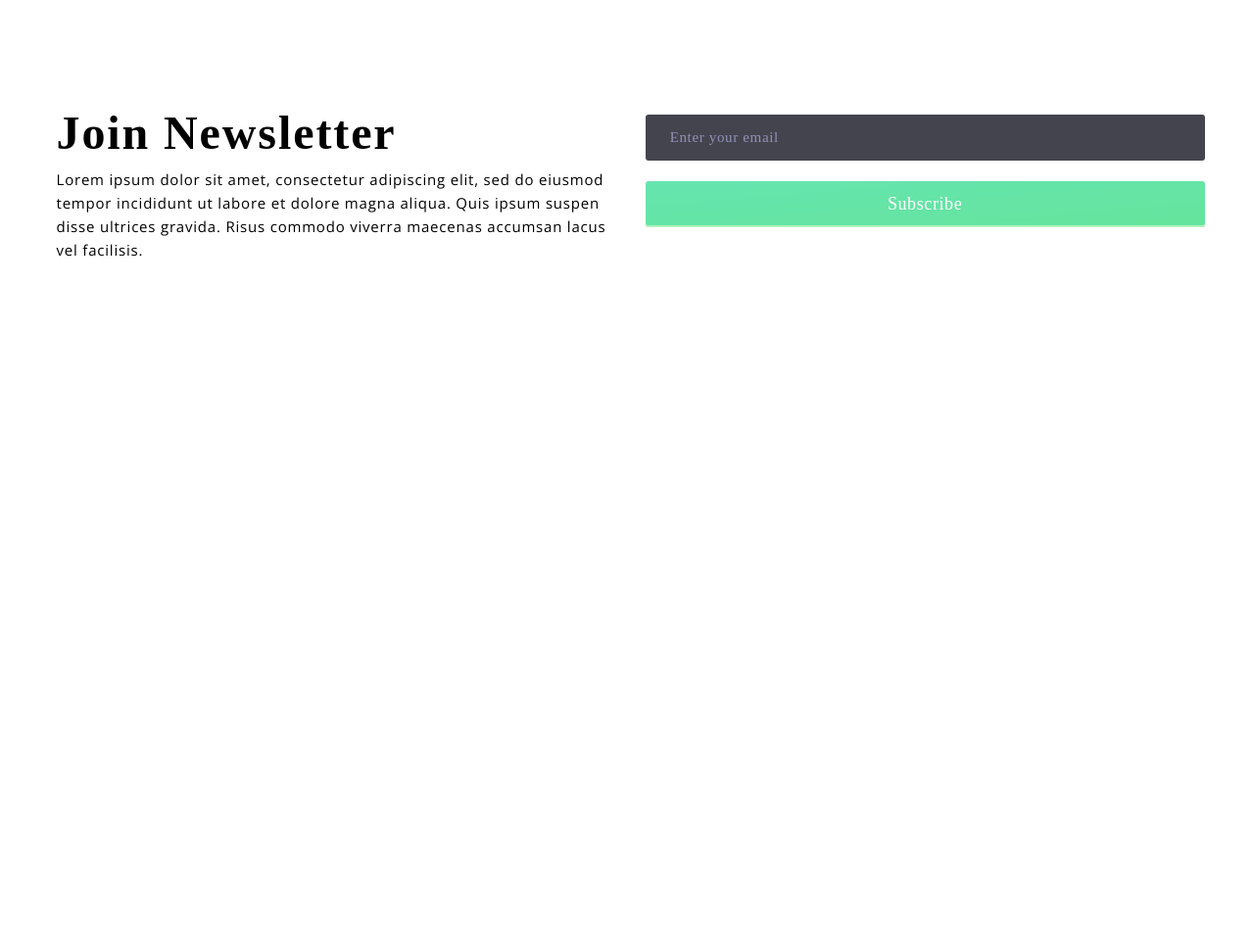
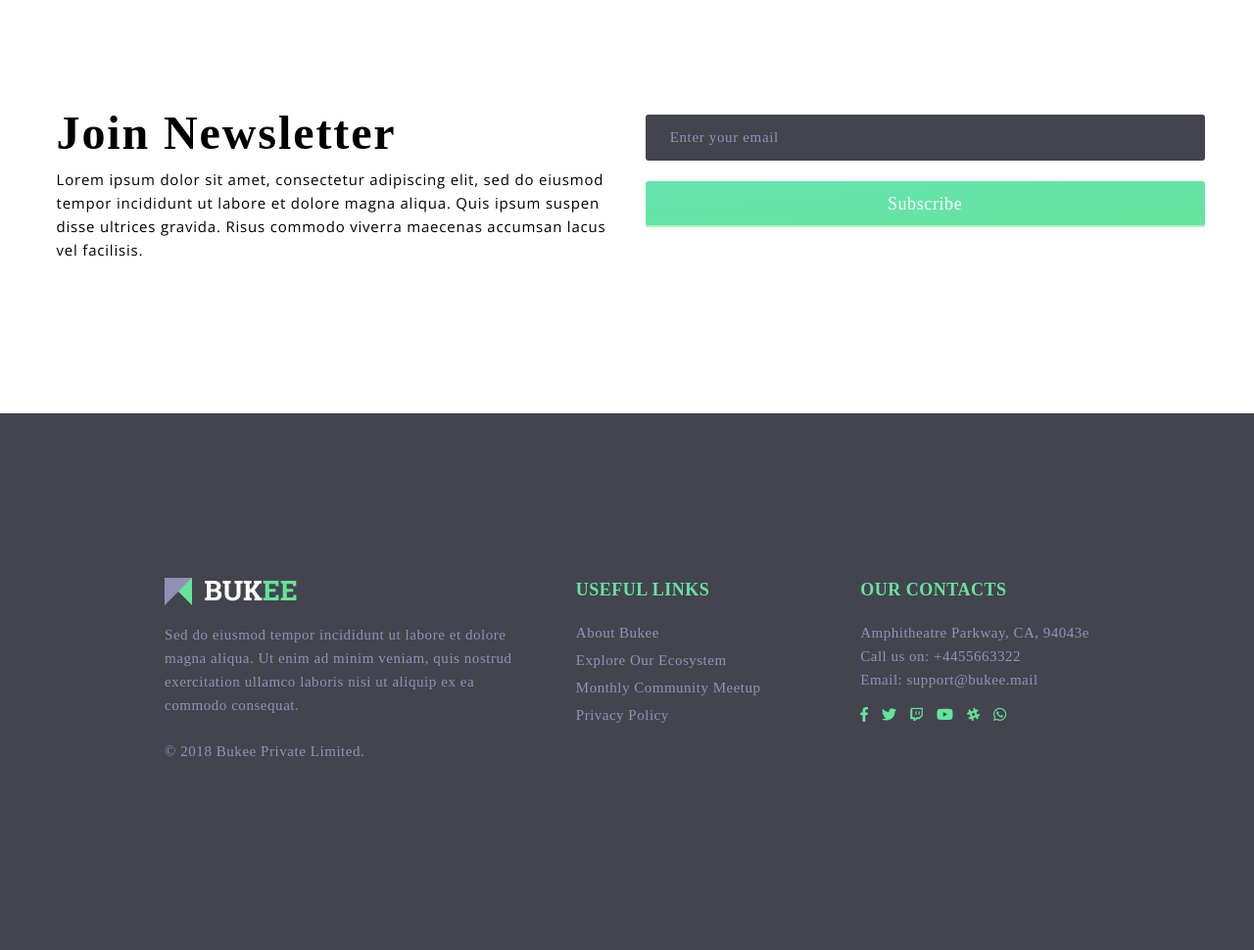
Before and after one commit to Rust145/Bukee, a website: page src/views/index.html in a window 1280 px wide. Shown: the part 6220-7190 px from the top of the page at 98% size. Before the commit the page ends 6487 px from the top, so only its background shows below. Drawn offline with nearby package versions, Linux system fonts and the light colour scheme; files that its build step writes are made by us from their sources.

Commit message:
add block footer

```diff
--- a/src/styles/main.scss
+++ b/src/styles/main.scss
@@ -528,6 +528,7 @@ h3 {
 .block-letter {
     display: flex;
     justify-content: space-between;
+    padding-bottom: 155px;
     &-item {
         flex-basis: 49%;
     }
@@ -580,7 +581,67 @@ h3 {
         }
     }
 }
-
+.footer {
+    background-color: $bg-dark-color;
+    color: $gray-color;
+    padding: 168px;
+}
+.block-footer {
+    display: flex;
+    justify-content: space-between;
+    &>div {
+        &>p {
+        letter-spacing: 0.55px;
+        margin-bottom: 23px;
+    }
+    }
+    .block-footer1 {
+        width: 375px;
+    }
+    .block-footer2 {
+        margin-left: -57px;
+        .list-letter {
+        letter-spacing: 0.5px;
+        margin-bottom: 4px;
+    }
+    }
+    .block-footer3 {
+        .list-letter {
+        letter-spacing: 0.5px;
+    }
+    }
+    &__logo {
+        display: block;
+        width: 137px;
+        height: 32px;
+        background-image: url(../img/logo2.svg);
+        background-repeat: no-repeat;
+        margin-bottom: 14px;
+    }
+    &__title {
+        font-size: 18px;
+        color: $accent-color;
+        text-transform: uppercase;
+        margin-bottom: 20px;
+        letter-spacing: 0.5px
+    }
+    &__list {
+        list-style-type: none;
+        padding-left: 0;
+        margin-bottom: -3px;
+    }
+    &__social {
+        display: flex;
+        list-style-type: none;
+        padding-left: 0;
+        &>li {
+            margin-right: 14px;
+            &>a {
+            color: $accent-color;
+            }
+        }
+    }
+}
 
 
 
--- a/src/views/index.html
+++ b/src/views/index.html
@@ -236,6 +236,42 @@
                 </div>
             </div>
         </div>
+        <div class="footer">
+            <div class="wrap">
+                <div class="block-footer">
+                    <div class="block-footer1">
+                        <a href="" class="block-footer__logo"></a>
+                        <p>Sed do eiusmod tempor incididunt ut labore et dolore magna aliqua. Ut enim ad minim veniam, quis nostrud exercitation ullamco laboris nisi ut aliquip ex ea commodo consequat.</p>
+                        <p>© 2018 Bukee Private Limited.</p>
+                    </div>
+                    <div class="block-footer2">
+                        <h2 class="block-footer__title">Useful Links</h2>
+                        <ul class="block-footer__list">
+                            <li class="list-letter">About Bukee</li>
+                            <li class="list-letter">Explore Our Ecosystem</li>
+                            <li class="list-letter">Monthly Community Meetup</li>
+                            <li class="list-letter">Privacy Policy</li>
+                        </ul>
+                    </div>
+                    <div class="block-footer3">
+                        <h2 class="block-footer__title">Our Contacts</h2>
+                        <ul class="block-footer__list">
+                            <li class="list-letter">Amphitheatre Parkway, CA, 94043e</li>
+                            <li class="list-letter">Call us on: +4455663322</li>
+                            <li class="list-letter">Email: support@bukee.mail</li>
+                        </ul>
+                        <ul class="block-footer__social">
+                            <li><a href=""><i class="fab fa-facebook-f"></i></a></li>
+                            <li><a href=""><i class="fab fa-twitter"></i></a></li>
+                            <li><a href=""><i class="fab fa-twitch"></i></a></li>
+                            <li><a href=""><i class="fab fa-youtube"></i></a></li>
+                            <li><a href=""><i class="fab fa-slack-hash"></i></a></li>
+                            <li><a href=""><i class="fab fa-whatsapp"></i></a></li>
+                        </ul>
+                    </div>
+                </div>
+            </div>
+        </div>
 		<script src="../js/main.js" defer></script>
 	</body>
 </html>
```
Also changed, not shown: src/img/Logo2.svg (added), 1 other file.
